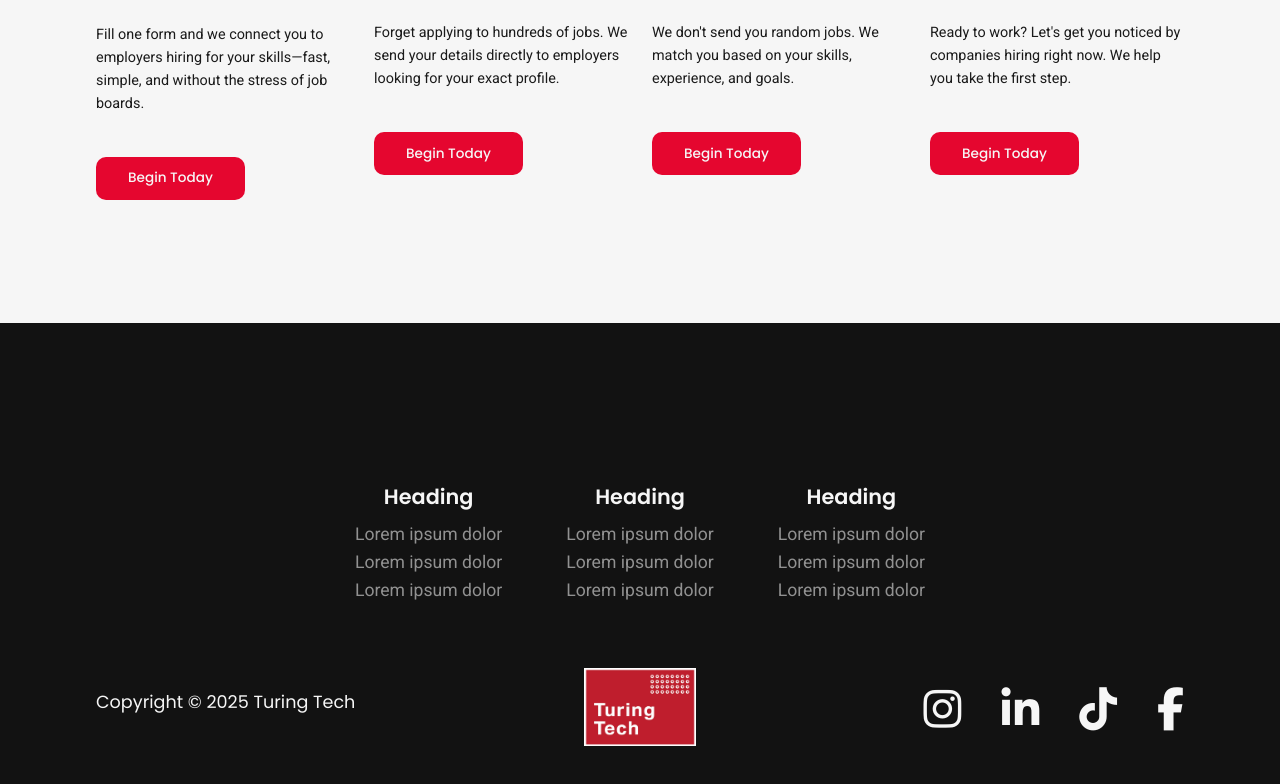
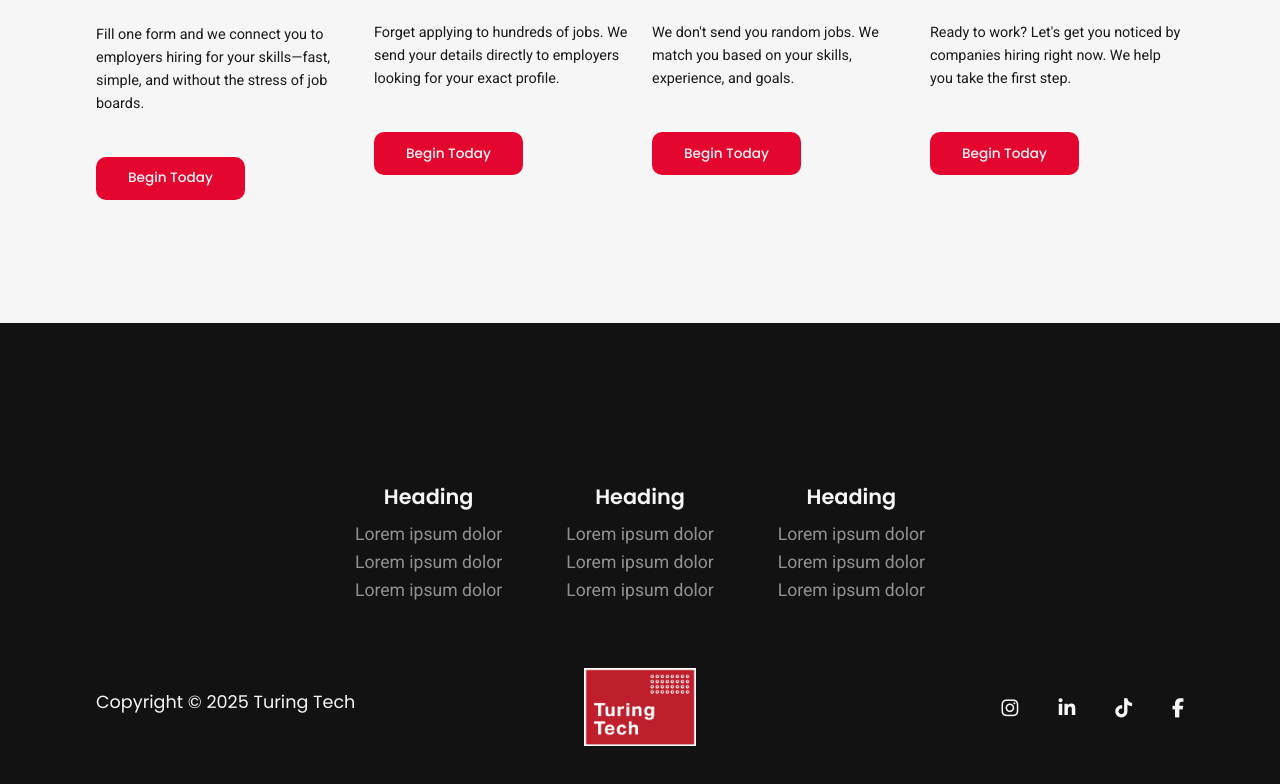
Before and after one commit to Turing-tech-ltd/turingtechllc, a plain HTML site: page public/index.html in a window 1280 px wide. Shown: the part 2481-3265 px from the top of the page. Drawn offline with Linux system fonts and the light colour scheme; no server answers; a script that the page names is missing.

Commit message:
Edit styles

```diff
--- a/public/css/index_styles/footer.css
+++ b/public/css/index_styles/footer.css
@@ -116,7 +116,7 @@ footer p{
 
 @media (min-width: 1000px){
     .icons i{
-        font-size: 2.7rem;
+        font-size: 1.2rem;
     }
 
     footer img{
```
